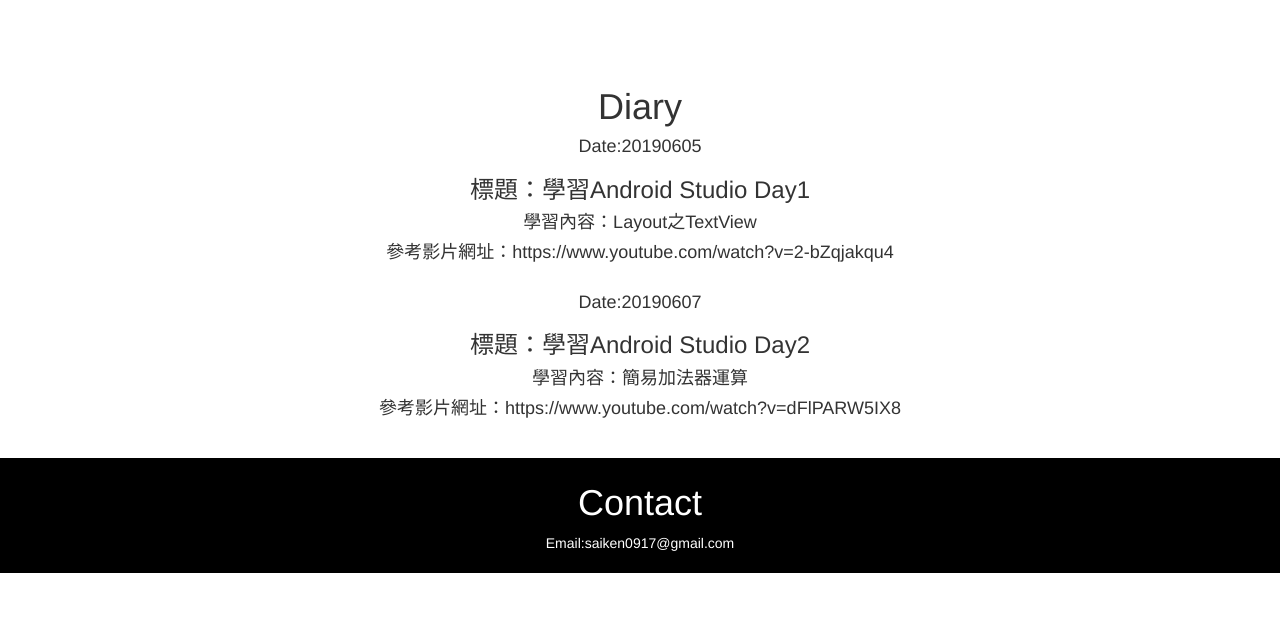
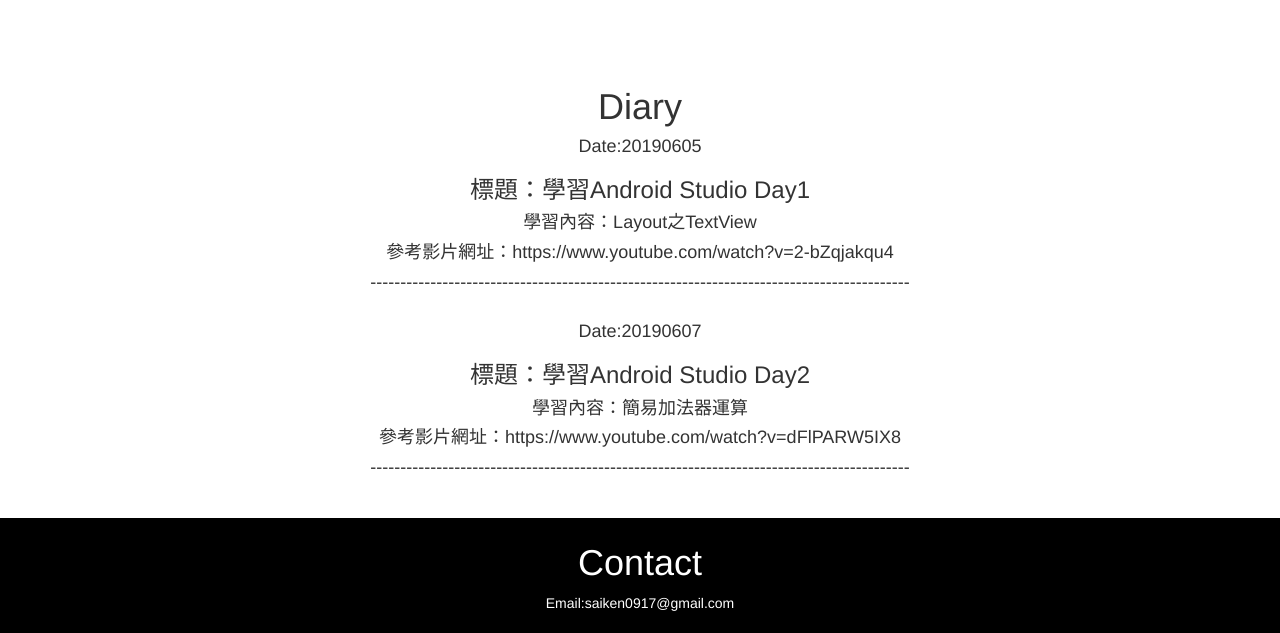
Before and after one commit to saiken0917/saiken0917.github.io, a plain HTML site: page index.html in a window 1280 px wide. Shown: the part 1587-2220 px from the top of the page. Before the commit the page ends 2160 px from the top, so only its background shows below. Drawn offline with nearby package versions, Linux system fonts and the light colour scheme.

Commit message:
update 20190608

```diff
--- a/index.html
+++ b/index.html
@@ -164,12 +164,14 @@
 			<h3>標題：學習Android Studio Day1</h3>
 			<h4>學習內容：Layout之TextView</h4>
 			<h4>參考影片網址：https://www.youtube.com/watch?v=2-bZqjakqu4</h4>
+			<h4>------------------------------------------------------------------------------------------</h4>
 		</div>
 		<div id="div">
 			<h4>Date:20190607</h4>
 			<h3>標題：學習Android Studio Day2</h3>
 			<h4>學習內容：簡易加法器運算</h4>
 			<h4>參考影片網址：https://www.youtube.com/watch?v=dFlPARW5IX8</h4>
+			<h4>------------------------------------------------------------------------------------------</h4>
 		</div>
 		</div>
 		<div class="DiaryContext">
```
